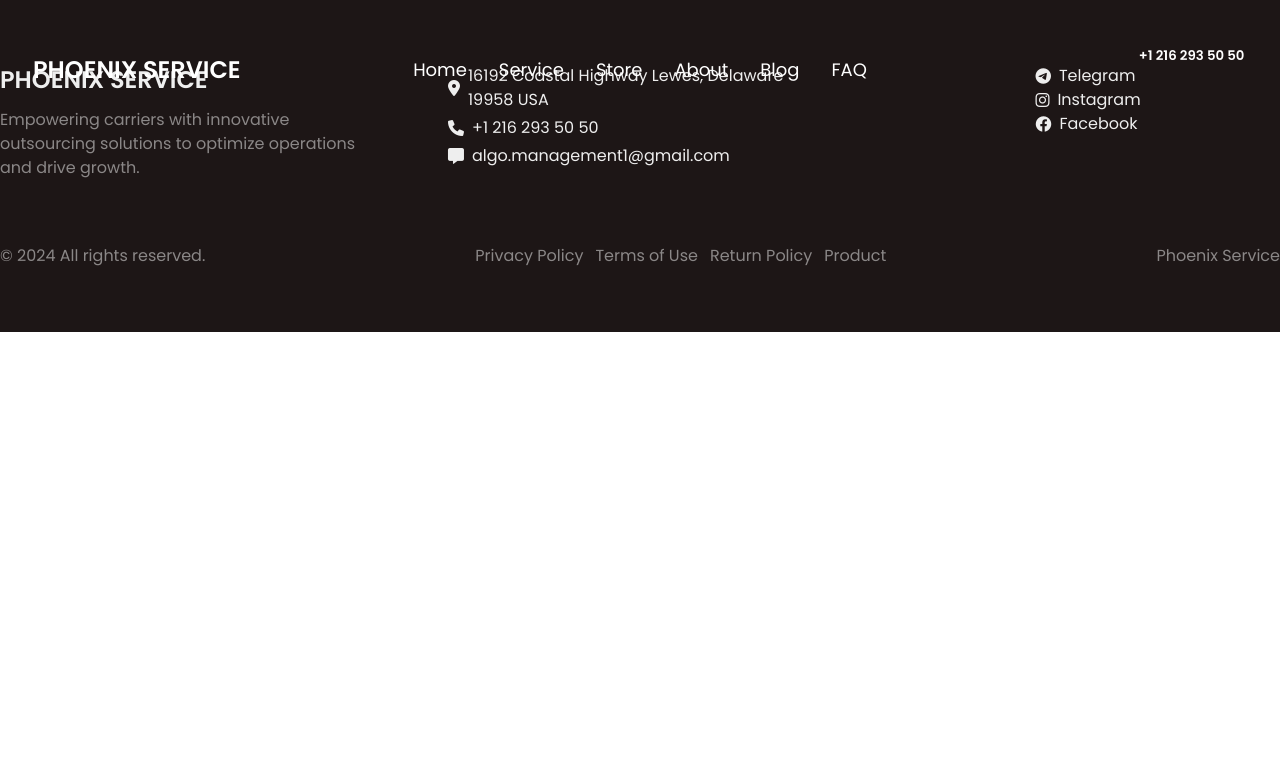
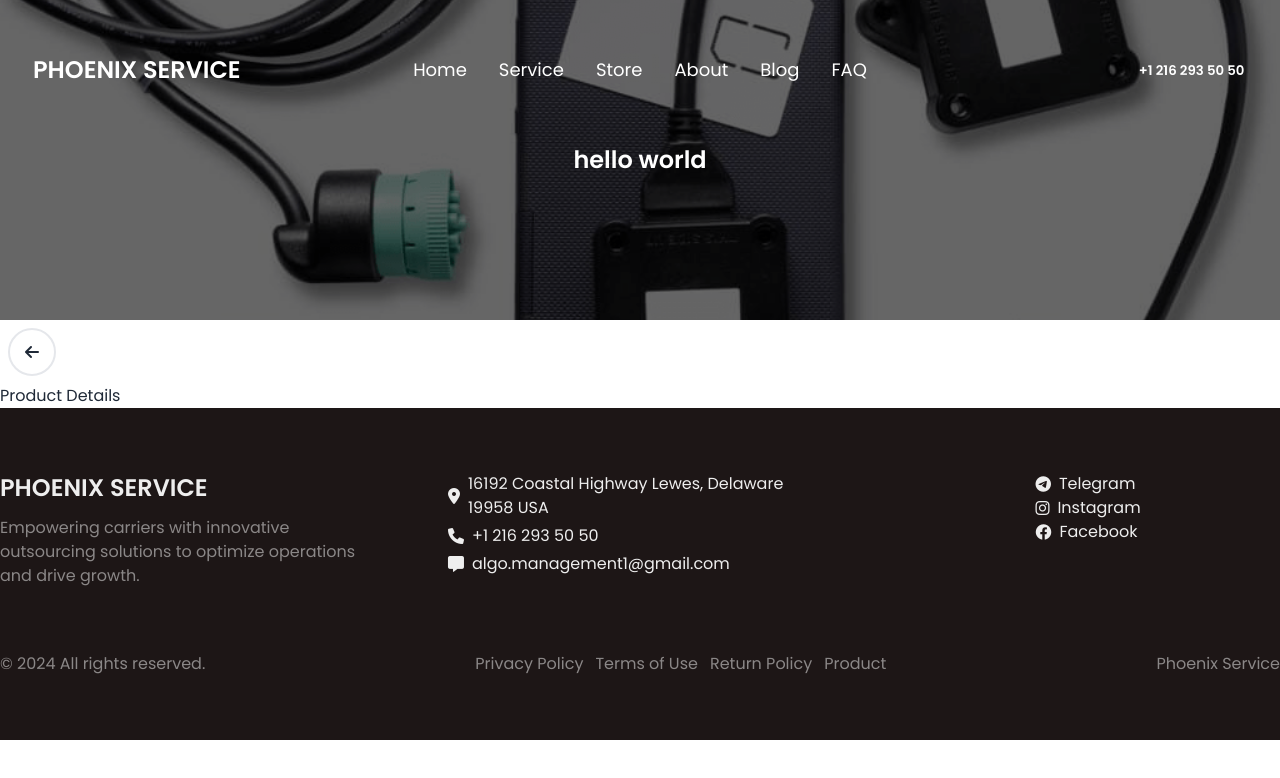
Before and after one commit to nurillo-madaminov/Phoenix-Service, a Vue app: page /store/1 in a window 1280 px wide. Before the commit this address had no page. Shown: the top 778 px of the page. Built offline with nearby package versions, Linux system fonts and the light colour scheme.

Commit message:
worked on store

```diff
--- a/src/components/HeaderPart.vue
+++ b/src/components/HeaderPart.vue
@@ -5,7 +5,7 @@
 </script>
 
 <template>
-  <div ref="header" :style="{
+  <div :style="{
     '--bg-image-url': `url(${img})`
   }"
     class="z-10 bg-cover bg-[image:--bg-image-url] bg-[position:left_center] h-[40vh] before:absolute before:-z-10 before:w-full before:h-full before:bg-[rgba(0,0,0,0.6)] relative flex justify-center items-center flex-col text-white">
--- a/src/components/NavigationBar.vue
+++ b/src/components/NavigationBar.vue
@@ -80,7 +80,7 @@
         </ul>
       </div>
       <div class="navbar-end">
-        <a href="tel:#" class="btn btn-ghost hover:bg-transparent hidden md:inline">+1 216 293 50 50</a>
+        <a href="tel:#" class="btn btn-ghost hover:bg-transparent hidden md:flex">+1 216 293 50 50</a>
       </div>
     </div>
   </div>
--- a/src/router/index.js
+++ b/src/router/index.js
@@ -7,6 +7,7 @@
 import BlogView from '@/views/BlogView.vue'
 import PostDetails from '@/views/PostDetails.vue'
 import StoreView from '@/views/StoreView.vue'
+import ProductDetails from '@/views/ProductDetails.vue'
 
 const router = createRouter({
   history: createWebHistory(import.meta.env.BASE_URL),
@@ -30,6 +31,11 @@
       path: '/store',
       name: 'store',
       component: StoreView,
+    },
+    {
+      path: '/store/:id',
+      name: 'ProductDetails',
+      component: ProductDetails,
     },
     {
       path: '/about',
--- a/src/views/HomeView.vue
+++ b/src/views/HomeView.vue
@@ -178,7 +178,7 @@
           </div>
           <div class="col flex-1 flex justify-center items-center" data-aos="fade-up-left">
             <div>
-              <h2 class="text-2xl font-bold mb-5">Without Phoenix</h2>
+              <h2 class="text-2xl font-bold mb-5">With Phoenix</h2>
               <ul class="list-[circle] text-lg">
                 <li>Improved Safety Scores</li>
                 <li>24/7 Expert Support</li>
--- /dev/null
+++ b/src/views/ProductDetails.vue
@@ -0,0 +1,34 @@
+<script setup>
+import router from '@/router'
+
+import img from '@/assets/pics/services/image_2024-10-31_16-23-37_RLXauhf.png'
+</script>
+
+<template>
+  <div
+    :style="{
+      '--bg-image-url': `url(${img})`,
+    }"
+    class="z-10 bg-cover bg-[image:--bg-image-url] bg-[position:left_center] h-[40vh] before:absolute before:-z-10 before:w-full before:h-full before:bg-[rgba(0,0,0,0.6)] relative flex justify-center items-center flex-col text-white"
+  >
+    <h1 class="text-2xl font-semibold">hello world</h1>
+  </div>
+
+  <div>
+    <div class="navbar flex justify-center">
+      <div class="container">
+        <div
+          class="w-12 h-12 flex justify-center items-center border-2 rounded-full active:outline active:outline-[gray]"
+          @click="router.go(-1)"
+        >
+          <i class="fa-solid fa-arrow-left"></i>
+        </div>
+      </div>
+    </div>
+    <div class="flex justify-center">
+      <div class="container">
+        <h1>Product Details</h1>
+      </div>
+    </div>
+  </div>
+</template>
--- a/src/views/StoreView.vue
+++ b/src/views/StoreView.vue
@@ -1,14 +1,26 @@
 <script setup>
 import { RouterLink } from 'vue-router'
-import HeaderPart from '@/components/HeaderPart.vue'
+import img from '@/assets/pics/services/image_2024-10-31_16-23-37_RLXauhf.png'
 </script>
 
 <template>
-  <HeaderPart title="Store" />
+  <div
+    :style="{
+      '--bg-image-url': `url(${img})`,
+    }"
+    class="z-10 bg-cover bg-[image:--bg-image-url] bg-[position:left_center] h-[40vh] before:absolute before:-z-10 before:w-full before:h-full before:bg-[rgba(0,0,0,0.6)] relative flex justify-center items-center flex-col text-white"
+  >
+    <div class="text-center">
+      <h1 class="text-4xl font-semibold tracking-wide">Store</h1>
+      <p class="text-xl">
+        <router-link :to="{ name: 'home' }">Home</router-link> / Store
+      </p>
+    </div>
+  </div>
   <div class="flex justify-center py-16">
     <div class="container">
       <div class="grid grid-cols-3 gap-y-10 px-20 place-items-center">
-        <router-link to="#" v-for="a in 4" :key="a">
+        <router-link :to="{ name: 'ProductDetails', params: { id: a } }" v-for="a in 4" :key="a">
           <div class="card bg-base-100 w-96 shadow-sm border relative overflow-hidden">
             <figure>
               <img
```
